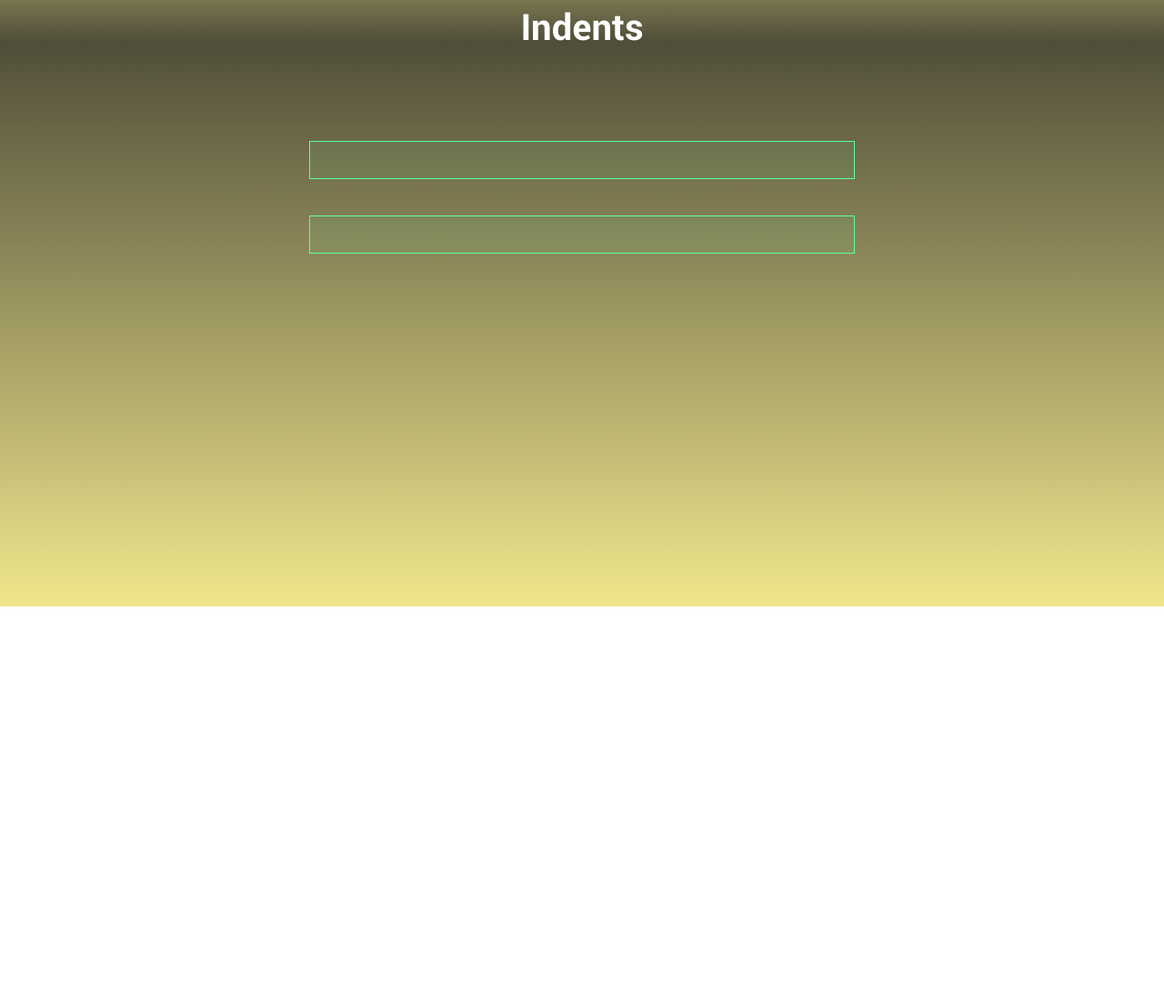
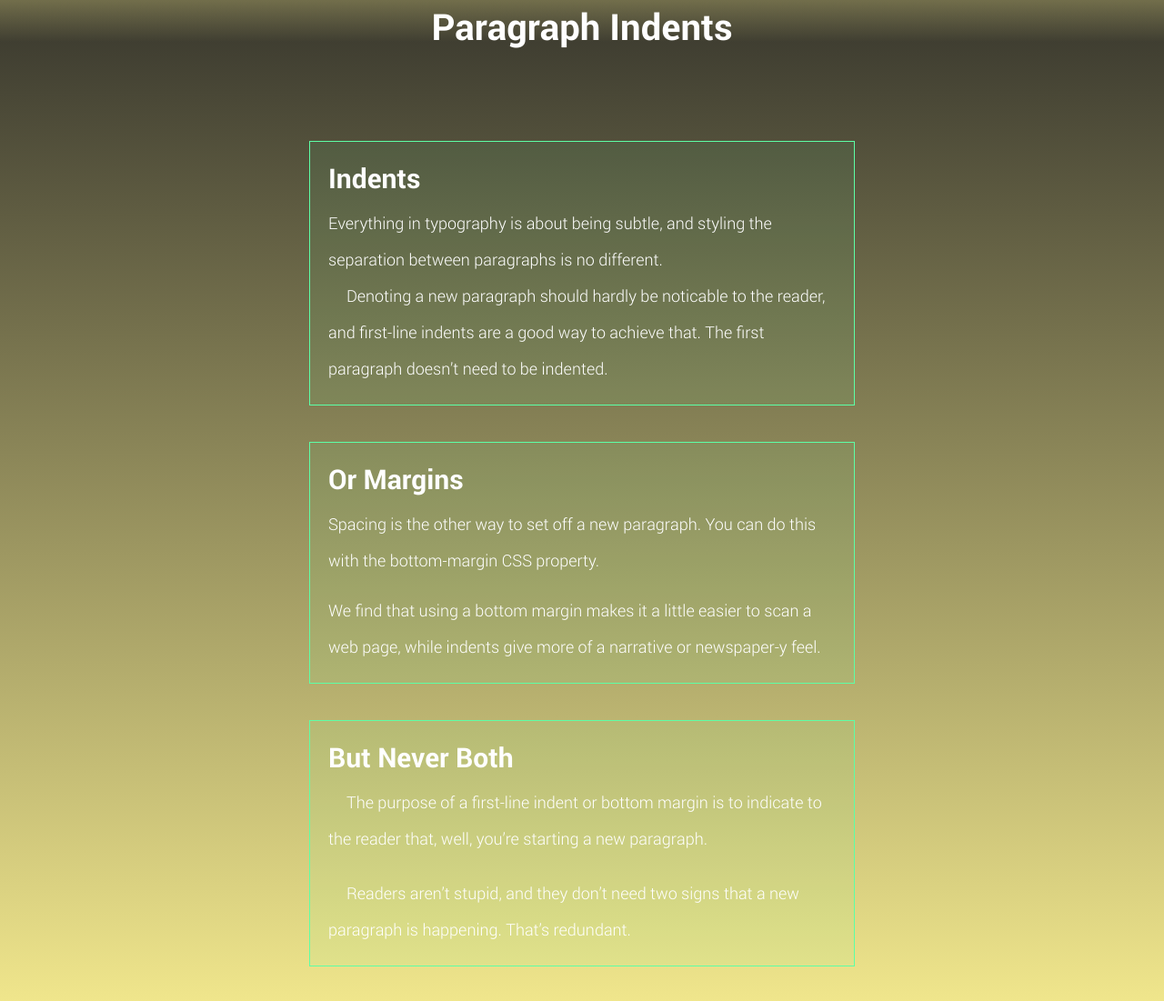
Before and after one commit to xrfg/UIB-Typography-Site, a plain HTML site: page common/indents.html in a window 1280 px wide. Shown: the part 133-1234 px from the top of the page at 91% size. Before the commit the page ends 800 px from the top, so only its background shows below. Drawn offline with Linux system fonts and the light colour scheme.

Commit message:
almost done

```diff
--- a/common/indents.html
+++ b/common/indents.html
@@ -5,6 +5,20 @@
     <meta name="viewport" content="width=device-width, initial-scale=1.0" />
     <title>Indents</title>
     <link rel="stylesheet" href="/css/style.css" />
+    <style>
+      .paragraph-indent p {
+        text-indent: 2rem;
+        margin-bottom: 0;
+      }
+      .paragraph-indent p:first-of-type {
+        text-indent: 0;
+      }
+
+      .never-both p {
+        text-indent: 2rem;
+        margin-bottom: 2rem;
+      }
+    </style>
   </head>
   <body>
     <header>
@@ -26,14 +40,47 @@
       </nav>
 
       <div class="hero">
-        <h1>Indents</h1>
+        <h1>Paragraph Indents</h1>
       </div>
     </header>
 
     <main class="page">
-      <section class="section section--gray"></section>
+      <section class="section section--gray paragraph-indent">
+        <h2>Indents</h2>
+        <p>
+          Everything in typography is about being subtle, and styling the
+          separation between paragraphs is no different.
+        </p>
+        <p>
+          Denoting a new paragraph should hardly be noticable to the reader, and
+          first-line indents are a good way to achieve that. The first paragraph
+          doesn’t need to be indented.
+        </p>
+      </section>
 
-      <section class="section section--gray"></section>
+      <section class="section section--gray">
+        <h2>Or Margins</h2>
+        <p>
+          Spacing is the other way to set off a new paragraph. You can do this
+          with the bottom-margin CSS property.
+        </p>
+        <p>
+          We find that using a bottom margin makes it a little easier to scan a
+          web page, while indents give more of a narrative or newspaper-y feel.
+        </p>
+      </section>
+
+      <section class="section section--gray never-both">
+        <h2>But Never Both</h2>
+        <p>
+          The purpose of a first-line indent or bottom margin is to indicate to
+          the reader that, well, you’re starting a new paragraph.
+        </p>
+        <p>
+          Readers aren’t stupid, and they don’t need two signs that a new
+          paragraph is happening. That’s redundant.
+        </p>
+      </section>
     </main>
   </body>
 </html>
--- a/css/style.css
+++ b/css/style.css
@@ -36,7 +36,7 @@ body {
   line-height: 4rem;
   color: white;
   background-image: linear-gradient(rgb(34, 34, 34), khaki);
-  background-size: 100vw 100vh;
+  background-size: 50rem;
 }
 
 h1,
@@ -113,7 +113,7 @@ a:active {
 }
 
 .section p {
-  margin-bottom: 1rem;
+  margin-bottom: 1.5rem;
 }
 
 .section p:last-child {
```
